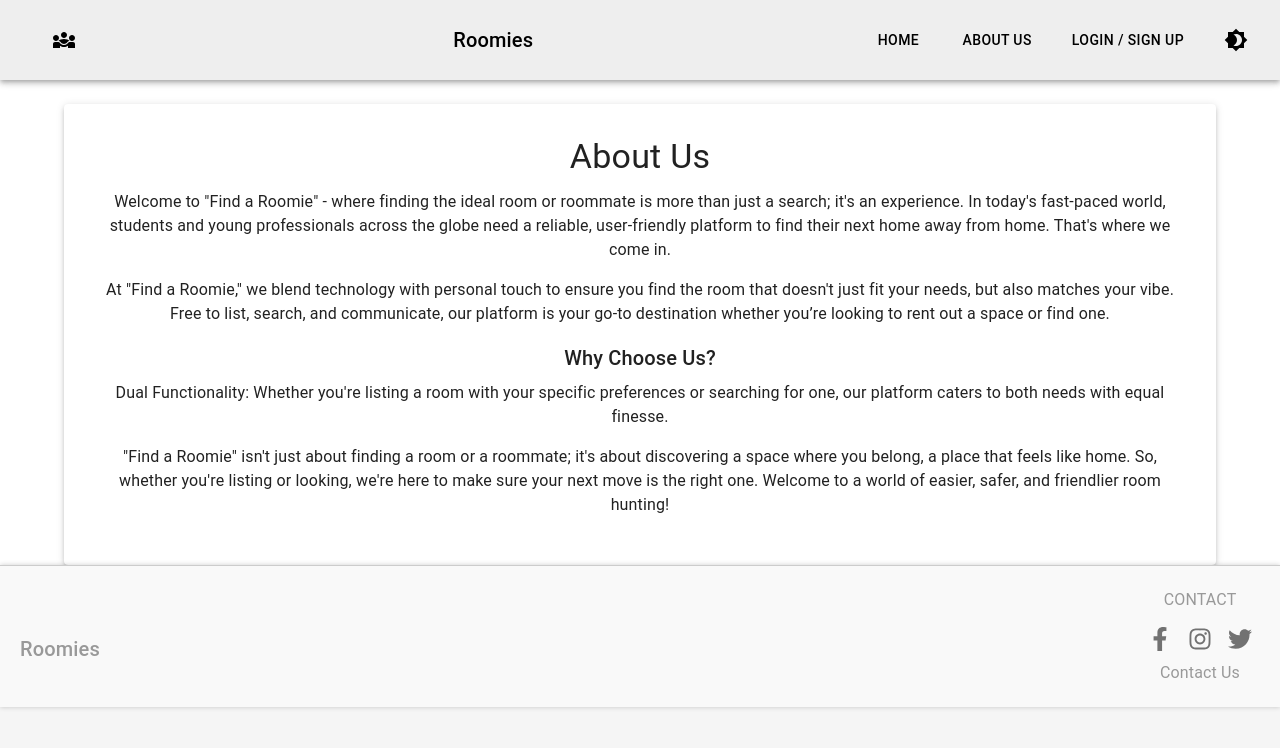
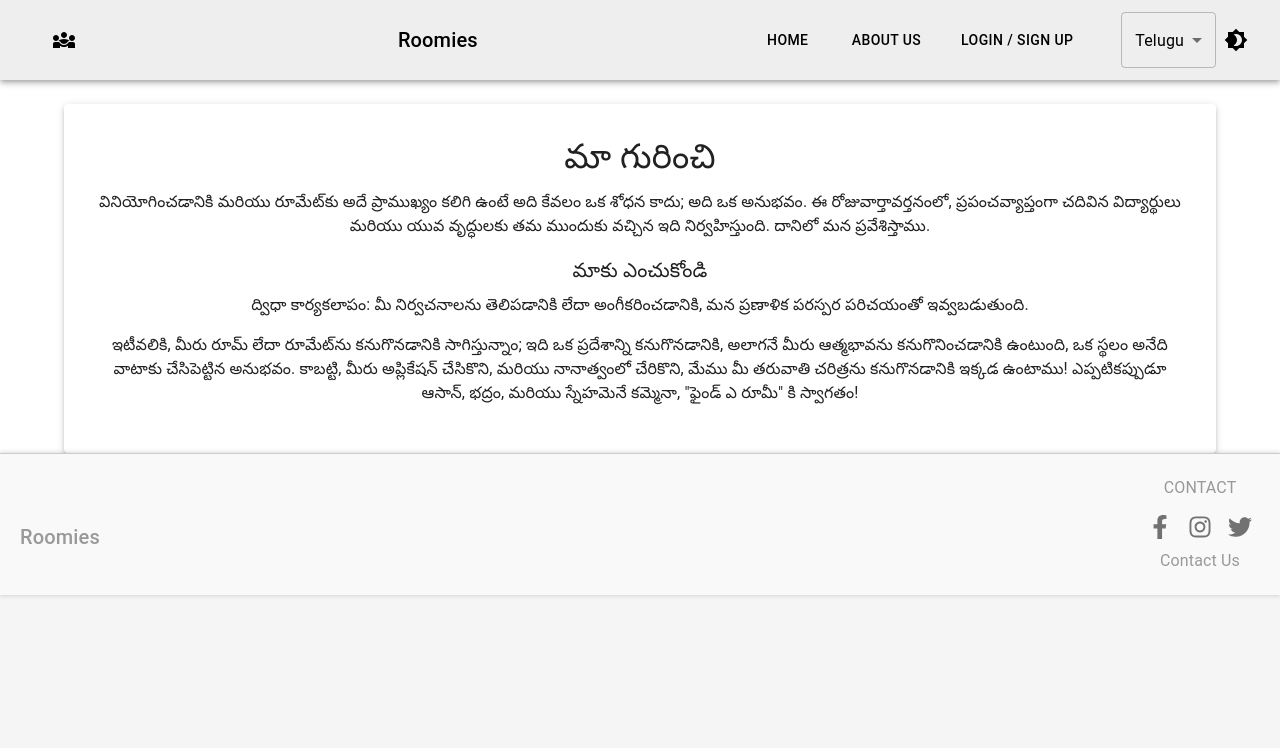
Before and after one commit to tirdesh/FindARoomie, a React (Create React App) app in the folder frontend/: page /about in a window 1280 px wide. Shown: the top 748 px of the page. Built offline with nearby package versions, Linux system fonts and the light colour scheme.

Commit message:
Pushing localization changes

```diff
--- a/frontend/package.json
+++ b/frontend/package.json
@@ -16,10 +16,13 @@
     "@types/react": "^18.2.39",
     "@types/react-dom": "^18.2.17",
     "axios": "^1.6.2",
+    "i18next": "^23.7.8",
+    "i18next-http-backend": "^2.4.2",
     "leaflet": "^1.9.4",
     "react": "^18.2.0",
     "react-dom": "^18.2.0",
     "react-dropzone": "^14.2.3",
+    "react-i18next": "^13.5.0",
     "react-input-mask": "^2.0.4",
     "react-leaflet": "^4.2.1",
     "react-redux": "^8.1.3",
--- /dev/null
+++ b/frontend/public/i18n/en/common.json
@@ -0,0 +1,11 @@
+{
+    "aboutUs": {
+      "title": "About Us",
+      "intro": "Welcome to 'Find a Roomie' - where finding the ideal room or roommate is more than just a search; it's an experience. In today's fast-paced world, students and young professionals across the globe need a reliable, user-friendly platform to find their next home away from home. That's where we come in."
+    },
+    "whyChooseUs": {
+      "title": "Why Choose Us?",
+      "functionality": "Dual Functionality: Whether you're listing a room with your specific preferences or searching for one, our platform caters to both needs with equal finesse."
+    },
+    "closing": "\"Find a Roomie\" isn't just about finding a room or a roommate; it's about discovering a space where you belong, a place that feels like home. So, whether you're listing or looking, we're here to make sure your next move is the right one. Welcome to a world of easier, safer, and friendlier room hunting!"
+  }
--- /dev/null
+++ b/frontend/public/i18n/tel/common.json
@@ -0,0 +1,11 @@
+{
+    "aboutUs": {
+      "title": "మా గురించి",
+      "intro": "వినియోగించడానికి మరియు రూమేట్‌కు అదే ప్రాముఖ్యం కలిగి ఉంటే అది కేవలం ఒక శోధన కాదు; అది ఒక అనుభవం. ఈ రోజువార్తావర్తనంలో, ప్రపంచవ్యాప్తంగా చదివిన విద్యార్థులు మరియు యువ వృద్ధులకు తమ ముందుకు వచ్చిన ఇది నిర్వహిస్తుంది. దానిలో మన ప్రవేశిస్తాము."
+    },
+    "whyChooseUs": {
+      "title": "మాకు ఎంచుకోండి",
+      "functionality": "ద్విధా కార్యకలాపం: మీ నిర్వచనాలను తెలిపడానికి లేదా అంగీకరించడానికి, మన ప్రణాళిక పరస్పర పరిచయంతో ఇవ్వబడుతుంది."
+    },
+    "closing": "ఇటీవలికి, మీరు రూమ్ లేదా రూమేట్‌ను కనుగొనడానికి సాగిస్తున్నాం; ఇది ఒక ప్రదేశాన్ని కనుగొనడానికి, అలాగనే మీరు ఆత్మభావను కనుగొనించడానికి ఉంటుంది, ఒక స్థలం అనేది వాటాకు చేసిపెట్టిన అనుభవం. కాబట్టి, మీరు అప్లికేషన్ చేసికొని, మరియు నానాత్వంలో చేరికొని, మేము మీ తరువాతి చరిత్రను కనుగొనడానికి ఇక్కడ ఉంటాము! ఎప్పటికప్పుడూ ఆసాన్, భద్రం, మరియు స్నేహమెనే కమ్మెనా, \"ఫైండ్ ఎ రూమీ\" కి స్వాగతం!"
+  }
--- a/frontend/src/components/Navbar/navbar.tsx
+++ b/frontend/src/components/Navbar/navbar.tsx
@@ -8,12 +8,17 @@ import './navbar.css';
 import { AppDispatch, RootState } from '../../redux/store';
 import { useDispatch, useSelector } from 'react-redux';
 import  { setUser, userSlice } from '../../redux/slices/user-slice';
+import MenuItem from '@mui/material/MenuItem';
+import Select, { SelectChangeEvent } from '@mui/material/Select';
+import { useTranslation } from 'react-i18next';
+
 interface ResponsiveAppBarProps {
   theme: string;
   toggleTheme: () => void;
 }
 
 function ResponsiveAppBar({ theme, toggleTheme }: ResponsiveAppBarProps) {
+  const { t, i18n } = useTranslation(); // Hook to access translations and i18n methods
   const sessionUser = useSelector((state:RootState)=>state.user)
   const navigate = useNavigate();
   const isLogged = Boolean(sessionUser.userId);
@@ -21,6 +26,11 @@ function ResponsiveAppBar({ theme, toggleTheme }: ResponsiveAppBarProps) {
   const logoutUser =(event:any) =>{
     dispatch(setUser(userSlice.getInitialState()))
   }
+  const changeLanguage = (event: SelectChangeEvent<string>) => {
+    const selectedLanguage = event.target.value as string;
+    i18n.changeLanguage(selectedLanguage);
+  };
+
   return (
     <AppBar position="sticky" className={`navbar-app ${theme}`}>
       <Toolbar>
@@ -88,6 +98,17 @@ function ResponsiveAppBar({ theme, toggleTheme }: ResponsiveAppBarProps) {
 
         </Stack>
 
+        {/* Language Dropdown */}
+        <Select
+          value={i18n.language}
+          onChange={changeLanguage}
+          sx={{ color: 'inherit', marginLeft: 2, '&:before': { borderBottom: 'none' } }}
+        >
+          <MenuItem value="en">English</MenuItem>
+          <MenuItem value="tel">Telugu</MenuItem>
+          <MenuItem value="es">Spanish</MenuItem>
+        </Select>
+
         {/* Theme Toggle Button */}
         <IconButton
           sx={{ color: 'inherit' }}
--- /dev/null
+++ b/frontend/src/i18n.ts
@@ -0,0 +1,20 @@
+import i18n from 'i18next';
+import { initReactI18next } from 'react-i18next';
+import HttpApi from 'i18next-http-backend';
+
+i18n.use(HttpApi)
+    .use(initReactI18next)
+    .init({
+        lng: 'tel',
+        debug: true,
+        fallbackLng: 'en',
+        ns: ['common'],
+        backend: {
+            loadPath: '/i18n/{{lng}}/{{ns}}.json'
+        },
+        interpolation: {
+            escapeValue: false
+        }
+    });
+
+export default i18n;
--- a/frontend/src/index.tsx
+++ b/frontend/src/index.tsx
@@ -6,6 +6,8 @@ import { Provider } from 'react-redux';
 import store from './redux/store';
 import './index.css';
 import * as serviceWorkerRegistration from './serviceWorkerRegistration';
+import { I18nextProvider } from 'react-i18next';
+import i18n from './i18n';
 
 const root = ReactDOM.createRoot(
   document.getElementById('root') as HTMLElement
@@ -13,7 +15,9 @@ const root = ReactDOM.createRoot(
 root.render(
     <React.StrictMode>
       <Provider store={store}>
+      <I18nextProvider i18n={i18n}>
         <App />
+      </I18nextProvider>
       </Provider>
     </React.StrictMode>
 );
--- a/frontend/src/pages/AboutUs/AboutUs.tsx
+++ b/frontend/src/pages/AboutUs/AboutUs.tsx
@@ -1,29 +1,29 @@
 // src/pages/AboutUs.tsx
 import React from 'react';
 import { Typography, Box, Container, Paper } from '@mui/material';
+import { useTranslation } from 'react-i18next';
 
 const AboutUs: React.FC = () => {
+  const { t } = useTranslation(); // Hook to access translations
+
   return (
     <Container maxWidth="lg">
       <Paper elevation={3} style={{ padding: '2em', marginTop: '3vh' }}>
         <Typography variant="h4" component="h1" gutterBottom>
-          About Us
+          {t('aboutUs.title')}
         </Typography>
         <Typography paragraph>
-          Welcome to "Find a Roomie" - where finding the ideal room or roommate is more than just a search; it's an experience. In today's fast-paced world, students and young professionals across the globe need a reliable, user-friendly platform to find their next home away from home. That's where we come in.
+          {t('aboutUs.intro')}
+        </Typography>
+        <Typography variant="h6" component="h2" gutterBottom>
+          {t('whyChooseUs.title')}
         </Typography>
         <Typography paragraph>
-          At "Find a Roomie," we blend technology with personal touch to ensure you find the room that doesn't just fit your needs, but also matches your vibe. Free to list, search, and communicate, our platform is your go-to destination whether you’re looking to rent out a space or find one.
-        </Typography>
-        <Typography variant="h6" component="h2" gutterBottom>
-          Why Choose Us?
-        </Typography>
-        <Typography paragraph>
-          Dual Functionality: Whether you're listing a room with your specific preferences or searching for one, our platform caters to both needs with equal finesse.
+          {t('whyChooseUs.functionality')}
         </Typography>
         {/* ... More paragraphs for each section ... */}
         <Typography paragraph>
-          "Find a Roomie" isn't just about finding a room or a roommate; it's about discovering a space where you belong, a place that feels like home. So, whether you're listing or looking, we're here to make sure your next move is the right one. Welcome to a world of easier, safer, and friendlier room hunting!
+          {t('closing')}
         </Typography>
         {/* You can add more visual elements such as images, icons, or animations here */}
       </Paper>
--- a/frontend/src/routes/AuthRoutes.tsx
+++ b/frontend/src/routes/AuthRoutes.tsx
@@ -41,7 +41,7 @@ const AuthRoutes: React.FC = () => (
 function LoggedSession(props:any) {
   const sessionUser = useSelector((state: RootState) => state.user);
   if(!sessionUser._id){
-    return <Navigate to="/login" />;
+    //return <Navigate to="/login" />;
   }
   return props.element;
 }
```
Also changed, not shown: frontend/public/i18n/es/common.json (added, +11 -0 lines), 1 other file (tests, documents, lock files or other folders).
